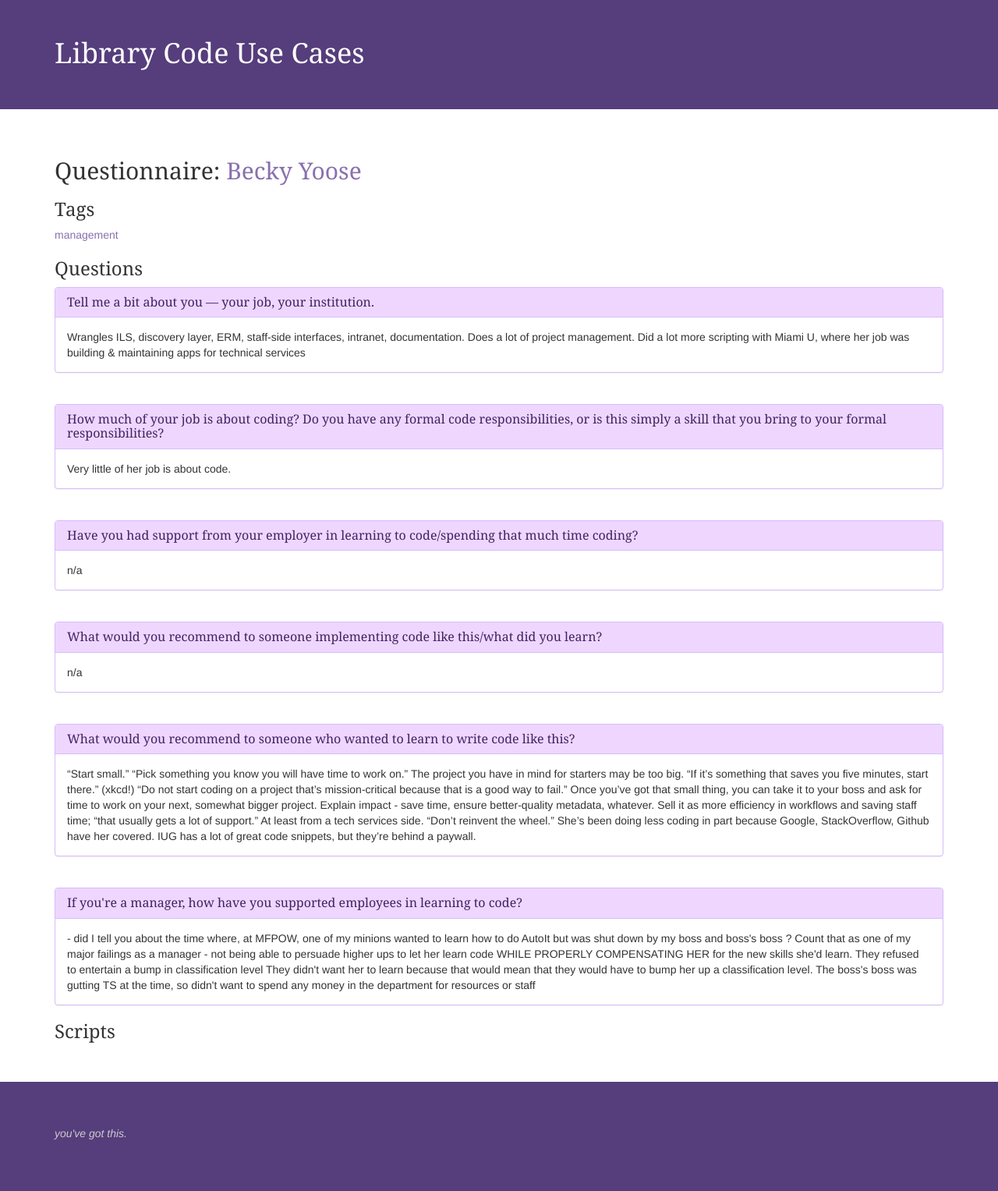
After one commit to thatandromeda/ltr, a Django app: a page that uses ltr/templates/base.html in a window 1280 px wide. The commit adds this page. Shown: the whole page at 78% size. Run offline with Django 3.2, Linux system fonts and the light colour scheme; data comes from the database, SQL or seed files in the repository; both versions use the stored data as it was before the commit; parts of the project's set-up code (start-up, migrations or seed data) failed here and were passed over; some libraries are stand-ins or nearby versions.

Commit message:
adds the rest of the pages I need, plus fun links

```diff
--- a/ltr/ltr/models.py
+++ b/ltr/ltr/models.py
@@ -1,9 +1,10 @@
+from django.core.urlresolvers import reverse
 from django.db import models
 from taggit.managers import TaggableManager
 
 class Questionnaire(models.Model):
     name = models.CharField(max_length=50)
-    q1 = models.TextField(help_text="Tell me a bit about you -- your job, your institution.")
+    q1 = models.TextField(help_text="Tell me a bit about you -- your job, your institution.", blank=True, null=True)
     q2 = models.TextField(help_text="How much of your job is about coding?  Do you have any formal code responsibilities, or is this simply a skill that you bring to your formal responsibilities?")
     q3 = models.TextField(help_text="Have you had support from your employer in learning to code/spending that much time coding?")
     q4 = models.TextField(help_text="What would you recommend to someone implementing code like this/what did you learn?")
@@ -19,11 +20,17 @@ class Questionnaire(models.Model):
         except IndexError, AttributeError:
             return None
 
+    def get_absolute_url(self):
+        return reverse('questionnaire_detail_view', args=(self.pk,))
+
     def __unicode__(self):
         if self.first_owner:
             return self.first_owner + "'s questionnaire"
         else:
             return self.name
+
+    class Meta:
+        ordering = ['name']
 
 class Person(models.Model):
 
@@ -43,15 +50,21 @@ class Person(models.Model):
     library_type = models.CharField(max_length=3,
                                       choices=TYPE_CHOICES)
     library_role = TaggableManager()
-    contacted_on = models.DateField()
     questionnaire = models.ForeignKey(Questionnaire, db_index = True, related_name="person", null=True, blank=True)
 
     @property
     def scripts(self):
         return Script.objects.filter(questionnaire=self.questionnaire)
 
+    def get_absolute_url(self):
+        return reverse('person_detail_view', args=(self.pk,))
+
     def __unicode__(self):
         return self.name
+
+    class Meta:
+        ordering = ['name']
+
 
 class Script(models.Model):
     name = models.CharField(max_length=50)
@@ -63,6 +76,9 @@ class Script(models.Model):
     permission_notes = models.CharField(max_length=50, null=True, blank=True)
     questionnaire = models.ForeignKey(Questionnaire, db_index = True, related_name="script", null=True, blank=True)
 
+    def get_absolute_url(self):
+        return reverse('script_detail_view', args=(self.pk,))
+
     def __unicode__(self):
         try:
             return self.questionnnaire.all()[0].first_owner + "'s script"
--- a/ltr/ltr/urls.py
+++ b/ltr/ltr/urls.py
@@ -55,4 +55,8 @@ urlpatterns = patterns('',
     url(r'^persons/', include(person_pages)),
     url(r'^scripts/', include(script_pages)),
     url(r'^questionnaires/', include(questionnaire_pages)),
+
+    url(r'^tags/(?P<pk>[0-9]+)/$',
+        views.TagView.as_view(),
+        name='tag_view'),
 )
--- a/ltr/ltr/views.py
+++ b/ltr/ltr/views.py
@@ -3,7 +3,7 @@ from django.http import HttpResponseRedirect
 from django.views.generic import ListView, DetailView
 from django.views.generic.edit import CreateView
 
-from taggit.models import TaggedItem
+from taggit.models import TaggedItem, Tag
 from .forms import BetterQuestionnaireForm
 from .models import Person, Questionnaire, Script
 
@@ -30,6 +30,23 @@ class LTRCreateView(CreateView):
         context['questionnaire_tags'] = generic_tagged_item.tags_for(Questionnaire).extra(\
             select={'lower_name':'lower(name)'}).order_by('lower_name')
         return context
+
+
+class TagView(DetailView):
+    model = Tag
+    template_name = "ltr/tag_detail.html"
+
+    def get_context_data(self, *args, **kwargs):
+        context = super(TagView, self).get_context_data(*args, **kwargs)
+        tag_name = self.get_object().name
+        context['tagged_people'] = \
+            Person.objects.filter(library_role__name__in=[tag_name])
+        context['tagged_scripts'] = \
+            Script.objects.filter(language__name__in=[tag_name])
+        context['tagged_questionnaires'] = \
+            Questionnaire.objects.filter(tags__name__in=[tag_name])
+        return context
+
 
 
 #
--- a/ltr/templates/base.html
+++ b/ltr/templates/base.html
@@ -5,16 +5,86 @@
     <meta http-equiv="X-UA-Compatible" content="IE=edge">
     <meta name="viewport" content="width=device-width, initial-scale=1">
     <link rel="stylesheet" href="//netdna.bootstrapcdn.com/bootstrap/3.1.1/css/bootstrap.min.css">
+
+    <style type="text/css">
+      header {
+        height: 10em;
+        margin-bottom: 3em;
+        background-color: rgb(86, 61, 124);
+        color: white;
+        padding: 2em 0;
+      }
+
+      footer {
+        height: 10em;
+        margin-top: 3em;
+        background-color: rgb(86, 61, 124);
+        padding: 4em 0;
+        color: #ccc;
+      }
+
+      h1, h2, h3 {
+        font-family: Georgia;
+      }
+
+      .panel-info {
+        border-color: #D5BCFB;
+      }
+
+      .panel-info .panel-heading {
+        border-color: #D5BCFB;
+        background-color: #EFD6FF;
+        color: #3D2463;
+      }
+
+      a {
+        color: #8970AF;
+      }
+
+      a:hover {
+        color: rgb(86, 61, 124);
+      }
+
+      .btn-primary {
+        background-color: #705796;
+        border-color: rgb(86, 61, 124);
+        margin: 1em 0;
+      }
+
+      .btn-primary:hover, .btn-primary:focus, .btn-primary:active {
+        background-color: rgb(86, 61, 124);
+        border-color: #3D2463;
+      }
+
+      textarea, input {
+        border-radius: 4px;
+        border: solid 1px #D5BCFB;
+      }
+
+      textarea:focus, input:focus {
+        border-color: #705796;
+        outline: none;
+      }
+    </style>
   </head>
 
   <body>
+    <header>
+      <div class="container">
+        <h1>Library Code Use Cases</h1>
+      </div>
+    </header>
     <div class="container">
-      <header>
-        <h1>Library Code Use Cases</h1>
-      </header>
       <section id="main_content">
         {% block content %}{% endblock %}
       </section>
     </div>
+    <footer>
+      <div class="container">
+        <i>
+          you've got this.
+        </i>
+      </div>
+    </footer>
   </body>
 </html>
--- /dev/null
+++ b/ltr/templates/ltr/questionnaire_detail.html
@@ -0,0 +1,98 @@
+{% extends "base.html" %}
+
+{% block content %}
+  <h2>Questionnaire: <a href="{{ object.person.all.0.get_absolute_url }}">{{ object.name }}</a></h2>
+
+  <h3>Tags</h3>
+  {% for tag in object.tags.all %}
+    <a href="{% url 'tag_view' tag.pk %}">{{ tag }}</a><br />
+  {% endfor %}
+
+  <h3>Questions</h3>
+
+  <div class="panel panel-info">
+    <div class="panel-heading">
+      <h3 class="panel-title">
+        Tell me a bit about you &mdash; your job, your institution.
+      </h3>
+    </div>
+    <div class="panel-body">
+      {{ object.q1 }}
+    </div>
+  </div>
+  <br />
+
+  <div class="panel panel-info">
+    <div class="panel-heading">
+      <h3 class="panel-title">
+        How much of your job is about coding? Do you have any formal code
+        responsibilities, or is this simply a skill that you bring to your
+        formal responsibilities?
+      </h3>
+    </div>
+    <div class="panel-body">
+      {{ object.q2 }}
+    </div>
+  </div>
+  <br />
+
+  <div class="panel panel-info">
+    <div class="panel-heading">
+      <h3 class="panel-title">
+        Have you had support from your employer in learning to code/spending
+        that much time coding?
+      </h3>
+    </div>
+    <div class="panel-body">
+      {{ object.q3 }}
+    </div>
+  </div>
+  <br />
+
+  <div class="panel panel-info">
+    <div class="panel-heading">
+      <h3 class="panel-title">
+        What would you recommend to someone implementing code like this/what
+        did you learn?
+      </h3>
+    </div>
+    <div class="panel-body">
+      {{ object.q4 }}
+    </div>
+  </div>
+  <br />
+
+  <div class="panel panel-info">
+    <div class="panel-heading">
+      <h3 class="panel-title">
+        What would you recommend to someone who wanted to learn to write code
+        like this?
+      </h3>
+    </div>
+    <div class="panel-body">
+      {{ object.q5 }}
+    </div>
+  </div>
+  <br />
+
+  {% if object.q6 %}
+    <div class="panel panel-info">
+      <div class="panel-heading">
+        <h3 class="panel-title">
+          If you're a manager, how have you supported employees in learning to
+          code?
+        </h3>
+      </div>
+      <div class="panel-body">
+        {{ object.q6 }}
+      </div>
+    </div>
+  {% endif %}
+
+  <h3>Scripts</h3>
+
+  {% for script in object.script.all %}
+    <a href="{{ script.get_absolute_url }}">{{ script }}</a>
+  {% endfor %}
+
+{% endblock %}
```
Also changed, not shown: ltr/ltr/forms.py (added, +11 -0 lines), ltr/templates/ltr/create_form.html (+11 -5 lines), ltr/templates/ltr/person_detail.html (added, +29 -0 lines), ltr/templates/ltr/script_detail.html (added, +22 -0 lines), ltr/templates/ltr/tag_detail.html (added, +62 -0 lines), ltr/db.sqlite3, ltr/ltr/migrations/0005_auto__add_field_questionnaire_q6.py (added), ltr/ltr/migrations/0006_auto__del_field_person_contacted_on__chg_field_questionnaire_q1.py (added), 6 other files.
